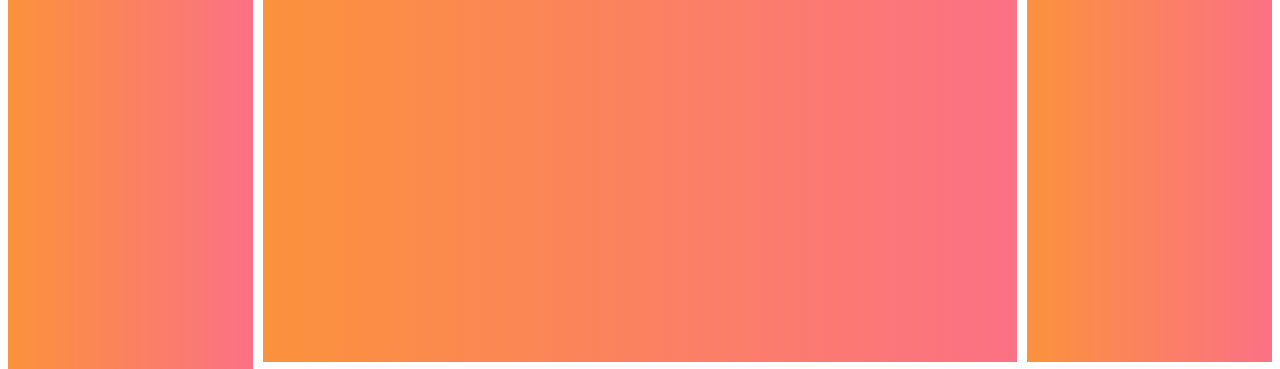
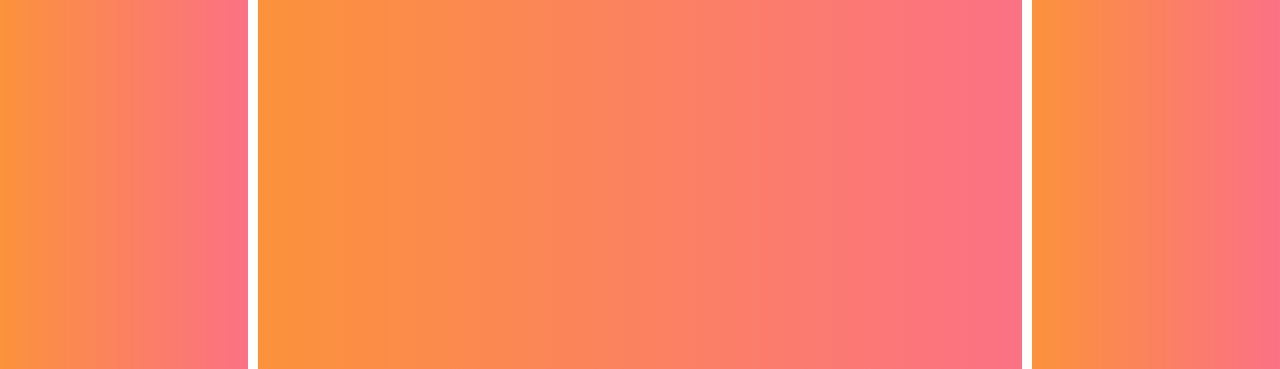
Before and after one commit to nawzaysfinah/to-do, a website built with webpack: page dist/index.html in a window 1280 px wide. Shown: the part 127-496 px from the top of the page. Built offline with nearby package versions, Linux system fonts and the light colour scheme.

Commit message:
reverted code

```diff
--- a/src/create-to-do.js
+++ b/src/create-to-do.js
@@ -33,9 +33,6 @@ export function createToDo(Title, Description, DueDate, Priority, Checklist) {
 export function render() {
   let entryEL = document.querySelector(".main");
   entryEL.innerHTML = "";
-  // console.log(
-  //   `You have a new task titled ${Title.value} that requires you to ${Description.value}. This is of ${Priority} importance and must be done by ${DueDate}`
-  // );
 
   for (let i = 0; i < toDoArray.length; i++) {
     let toDo = toDoArray[i];
--- a/src/index.js
+++ b/src/index.js
@@ -14,6 +14,3 @@ initialdomManip();
 // newToDo
 const btn_newToDo = document.getElementById("newToDo");
 btn_newToDo.addEventListener("click", newToDo);
-
-const btn_addItem = document.getElementById("addItem");
-btn_addItem.addEventListener("click", addChecklist);
--- a/src/style.css
+++ b/src/style.css
@@ -1,3 +1,9 @@
+* {
+  margin: 0;
+  padding: 0;
+}
+
+
 /* Define CSS Variables */
 :root {
   --main-bg-color: linear-gradient(to right, rgb(243, 244, 246), rgb(209, 213, 219))
@@ -10,6 +16,7 @@
 /* Body */
 body {
   display: flex;
+  height: 100vh;
   align-items: center;
   justify-content: center;
   flex-direction: column;
```
